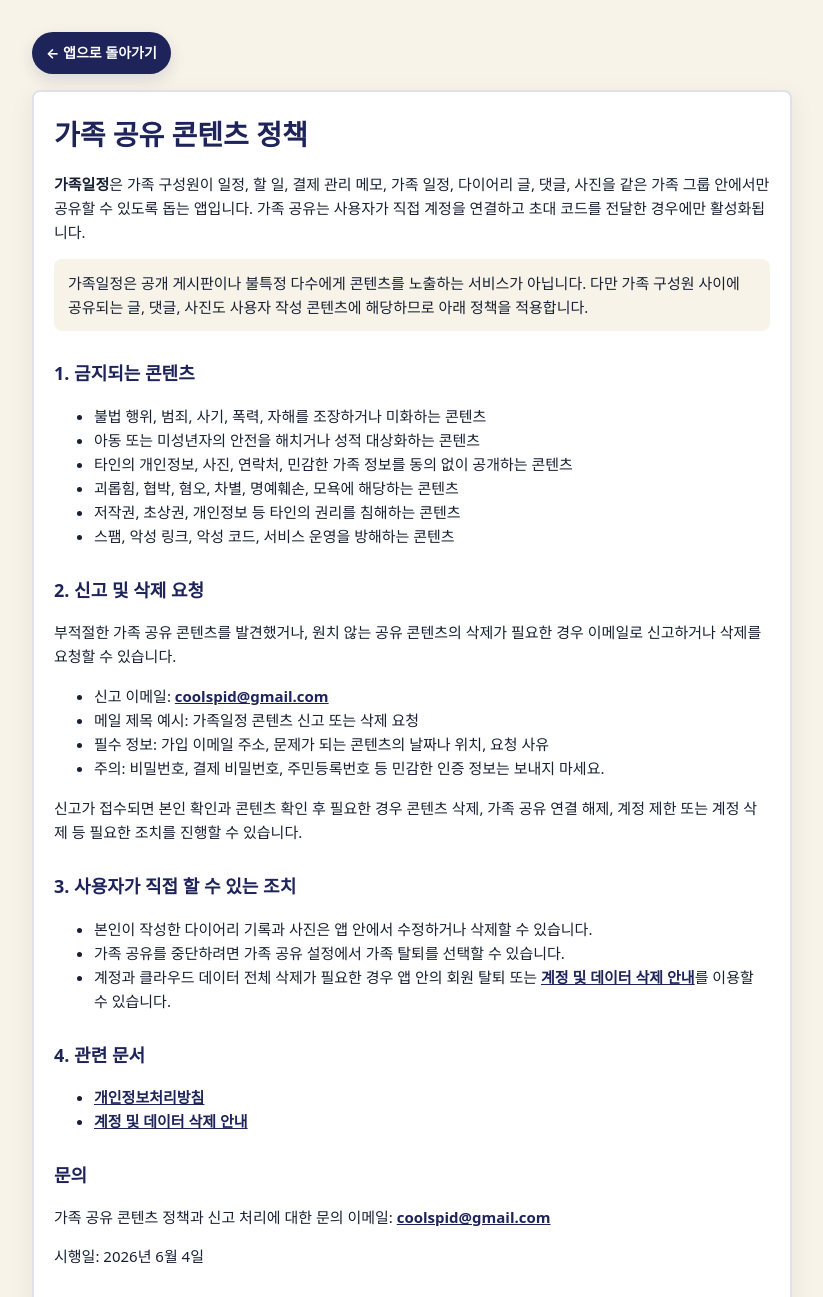
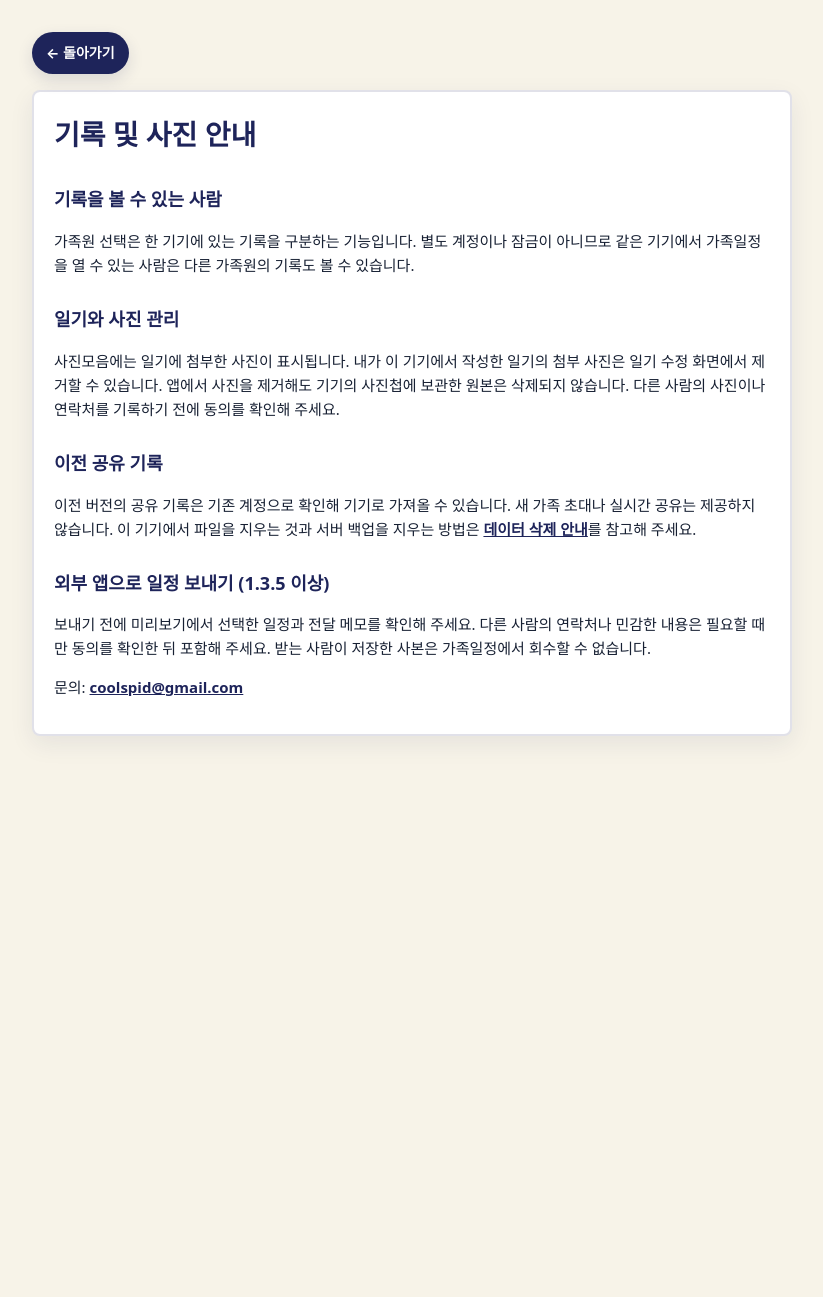
Before and after one commit to coolspid-create/family-scheduler-policy, a plain HTML site: page community-guidelines.html in a window 1280 px wide. Shown: the top 1297 px of the page, without its empty margins (228-1051 px from the left). After the commit the page ends 800 px from the top, so only its background shows below. Drawn offline with Linux system fonts and the light colour scheme.

Commit message:
Clarify FamilyScheduler backup and schedule sharing policies

```diff
--- a/community-guidelines.html
+++ b/community-guidelines.html
@@ -3,7 +3,7 @@
 <head>
   <meta charset="UTF-8" />
   <meta name="viewport" content="width=device-width, initial-scale=1.0" />
-  <title>가족일정 가족 공유 콘텐츠 정책</title>
+  <title>가족일정 기록 및 사진 안내</title>
   <style>
     body { margin: 0; font-family: system-ui, -apple-system, BlinkMacSystemFont, "Segoe UI", sans-serif; color: #172033; background: #f7f3e8; line-height: 1.6; }
     main { max-width: 760px; margin: 0 auto; padding: 32px 20px 56px; }
@@ -18,48 +18,18 @@
 </head>
 <body>
   <main>
-    <a class="back-link" href="./" onclick="if (history.length > 1) { history.back(); return false; }">&larr; 앱으로 돌아가기</a>
+    <a class="back-link" href="./" onclick="if (document.referrer.startsWith(location.origin + '/') && history.length > 1) { history.back(); return false; }">← 돌아가기</a>
     <section class="card">
-      <h1>가족 공유 콘텐츠 정책</h1>
-      <p><strong>가족일정</strong>은 가족 구성원이 일정, 할 일, 결제 관리 메모, 가족 일정, 다이어리 글, 댓글, 사진을 같은 가족 그룹 안에서만 공유할 수 있도록 돕는 앱입니다. 가족 공유는 사용자가 직접 계정을 연결하고 초대 코드를 전달한 경우에만 활성화됩니다.</p>
-      <p class="notice">가족일정은 공개 게시판이나 불특정 다수에게 콘텐츠를 노출하는 서비스가 아닙니다. 다만 가족 구성원 사이에 공유되는 글, 댓글, 사진도 사용자 작성 콘텐츠에 해당하므로 아래 정책을 적용합니다.</p>
-
-      <h2>1. 금지되는 콘텐츠</h2>
-      <ul>
-        <li>불법 행위, 범죄, 사기, 폭력, 자해를 조장하거나 미화하는 콘텐츠</li>
-        <li>아동 또는 미성년자의 안전을 해치거나 성적 대상화하는 콘텐츠</li>
-        <li>타인의 개인정보, 사진, 연락처, 민감한 가족 정보를 동의 없이 공개하는 콘텐츠</li>
-        <li>괴롭힘, 협박, 혐오, 차별, 명예훼손, 모욕에 해당하는 콘텐츠</li>
-        <li>저작권, 초상권, 개인정보 등 타인의 권리를 침해하는 콘텐츠</li>
-        <li>스팸, 악성 링크, 악성 코드, 서비스 운영을 방해하는 콘텐츠</li>
-      </ul>
-
-      <h2>2. 신고 및 삭제 요청</h2>
-      <p>부적절한 가족 공유 콘텐츠를 발견했거나, 원치 않는 공유 콘텐츠의 삭제가 필요한 경우 이메일로 신고하거나 삭제를 요청할 수 있습니다.</p>
-      <ul>
-        <li>신고 이메일: <a href="mailto:coolspid@gmail.com">coolspid@gmail.com</a></li>
-        <li>메일 제목 예시: 가족일정 콘텐츠 신고 또는 삭제 요청</li>
-        <li>필수 정보: 가입 이메일 주소, 문제가 되는 콘텐츠의 날짜나 위치, 요청 사유</li>
-        <li>주의: 비밀번호, 결제 비밀번호, 주민등록번호 등 민감한 인증 정보는 보내지 마세요.</li>
-      </ul>
-      <p>신고가 접수되면 본인 확인과 콘텐츠 확인 후 필요한 경우 콘텐츠 삭제, 가족 공유 연결 해제, 계정 제한 또는 계정 삭제 등 필요한 조치를 진행할 수 있습니다.</p>
-
-      <h2>3. 사용자가 직접 할 수 있는 조치</h2>
-      <ul>
-        <li>본인이 작성한 다이어리 기록과 사진은 앱 안에서 수정하거나 삭제할 수 있습니다.</li>
-        <li>가족 공유를 중단하려면 가족 공유 설정에서 가족 탈퇴를 선택할 수 있습니다.</li>
-        <li>계정과 클라우드 데이터 전체 삭제가 필요한 경우 앱 안의 회원 탈퇴 또는 <a href="delete-account.html">계정 및 데이터 삭제 안내</a>를 이용할 수 있습니다.</li>
-      </ul>
-
-      <h2>4. 관련 문서</h2>
-      <ul>
-        <li><a href="privacy.html">개인정보처리방침</a></li>
-        <li><a href="delete-account.html">계정 및 데이터 삭제 안내</a></li>
-      </ul>
-
-      <h2>문의</h2>
-      <p>가족 공유 콘텐츠 정책과 신고 처리에 대한 문의 이메일: <a href="mailto:coolspid@gmail.com">coolspid@gmail.com</a></p>
-      <p>시행일: 2026년 6월 4일</p>
+      <h1>기록 및 사진 안내</h1>
+      <h2>기록을 볼 수 있는 사람</h2>
+      <p>가족원 선택은 한 기기에 있는 기록을 구분하는 기능입니다. 별도 계정이나 잠금이 아니므로 같은 기기에서 가족일정을 열 수 있는 사람은 다른 가족원의 기록도 볼 수 있습니다.</p>
+      <h2>일기와 사진 관리</h2>
+      <p>사진모음에는 일기에 첨부한 사진이 표시됩니다. 내가 이 기기에서 작성한 일기의 첨부 사진은 일기 수정 화면에서 제거할 수 있습니다. 앱에서 사진을 제거해도 기기의 사진첩에 보관한 원본은 삭제되지 않습니다. 다른 사람의 사진이나 연락처를 기록하기 전에 동의를 확인해 주세요.</p>
+      <h2>이전 공유 기록</h2>
+      <p>이전 버전의 공유 기록은 기존 계정으로 확인해 기기로 가져올 수 있습니다. 새 가족 초대나 실시간 공유는 제공하지 않습니다. 이 기기에서 파일을 지우는 것과 서버 백업을 지우는 방법은 <a href="delete-account.html">데이터 삭제 안내</a>를 참고해 주세요.</p>
+      <h2>외부 앱으로 일정 보내기 (1.3.5 이상)</h2>
+      <p>보내기 전에 미리보기에서 선택한 일정과 전달 메모를 확인해 주세요. 다른 사람의 연락처나 민감한 내용은 필요할 때만 동의를 확인한 뒤 포함해 주세요. 받는 사람이 저장한 사본은 가족일정에서 회수할 수 없습니다.</p>
+      <p>문의: <a href="mailto:coolspid@gmail.com">coolspid@gmail.com</a></p>
     </section>
   </main>
 </body>
```
Also changed, not shown: delete-account.html (+3 -1 lines), privacy.html (+4 -1 lines).
